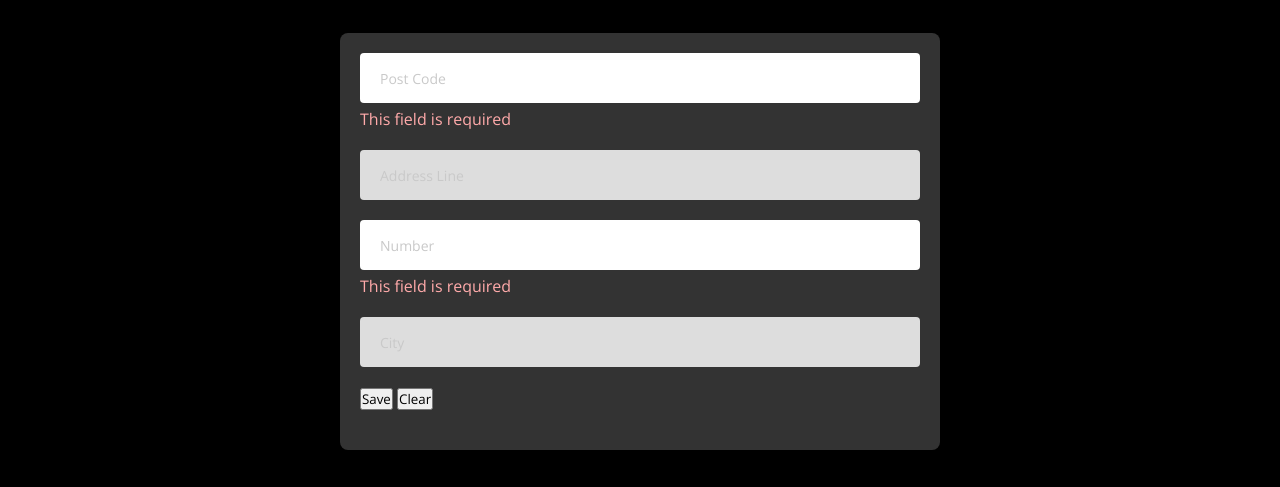
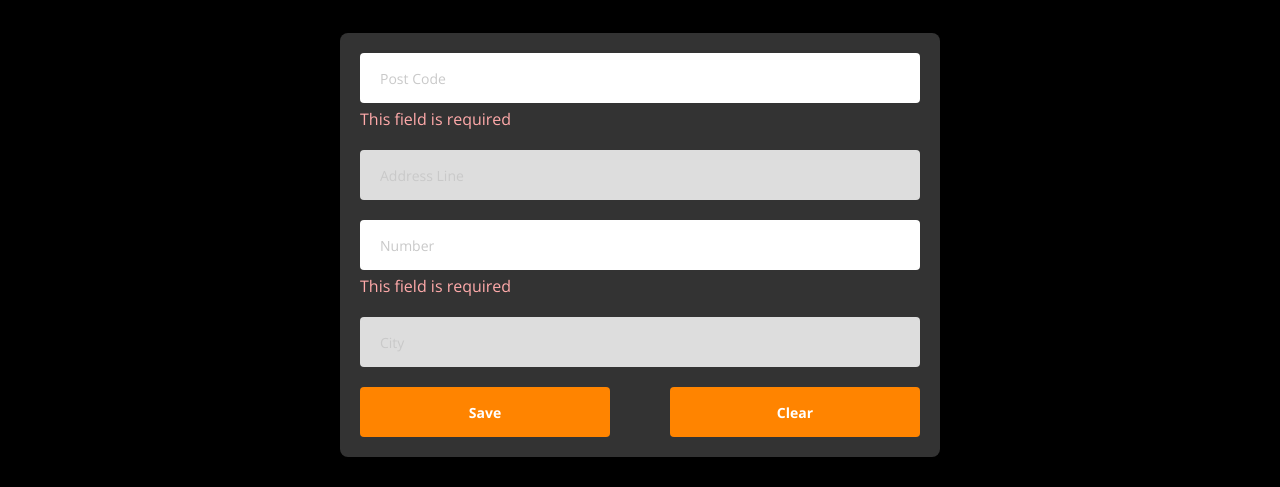
Before and after one commit to romuloabbiati/devsuperior-javascript, a plain HTML site: page postcode-project/index.html in a window 1280 px wide. Shown: the part 87-574 px from the top of the page. Drawn offline with nearby package versions, Linux system fonts and the light colour scheme.

Commit message:
styling button

```diff
--- a/postcode-project/css/styles.css
+++ b/postcode-project/css/styles.css
@@ -80,3 +80,27 @@ html, body {
 .form-input:disabled {
     background-color: #ddd;
 }
+
+.btn-container {
+    display: flex;
+    justify-content: space-between;
+}
+
+.btn {
+    width: 250px;
+    height: 50px;
+    background-color: #ff8400;
+    border: none;
+    border-radius: 4px;
+    color: #fff;
+    font-weight: 700;
+    font-size: 14px;
+}
+
+.btn-left {
+    margin-right: 10px;
+}
+
+.btn-right {
+    margin-left: 10px;
+}
--- a/postcode-project/index.html
+++ b/postcode-project/index.html
@@ -40,9 +40,9 @@
                         <label for="city">City:</label>
                         <input type="text" name="city" class="form-input" id="city" placeholder="City" disabled>
                     </div>
-                    <div class="form-control">
-                        <button type="submit">Save</button>
-                        <button>Clear</button>
+                    <div class="btn-container">
+                        <button class="btn btn-left" type="submit">Save</button>
+                        <button class="btn btn-right">Clear</button>
                     </div>
                 </form>
             </div>
```
